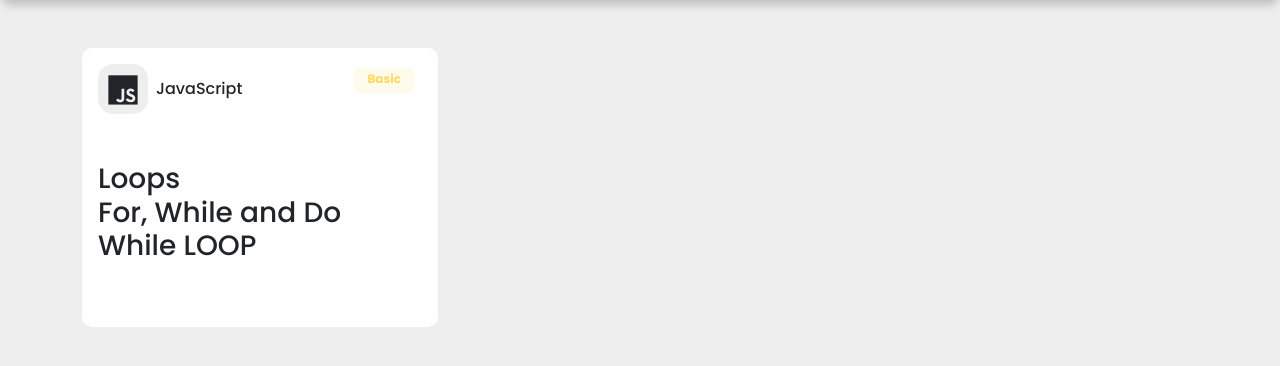
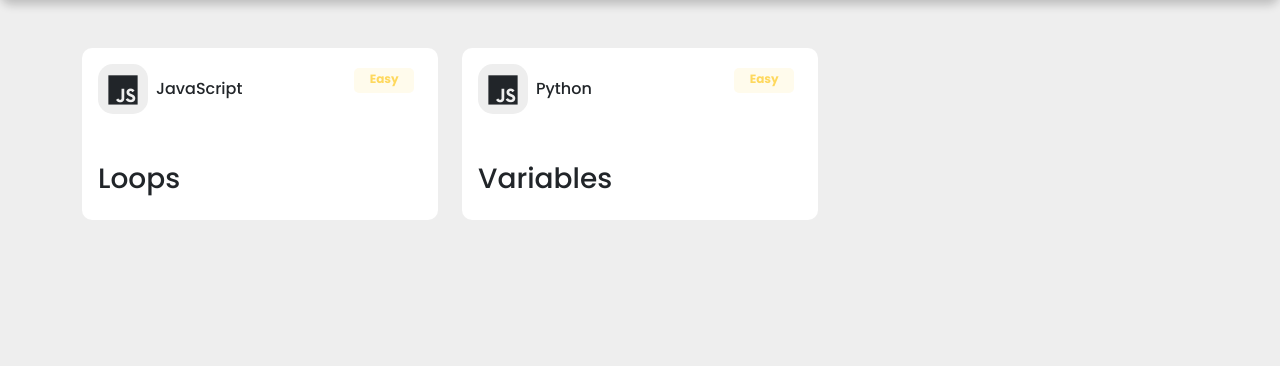
Before and after one commit to byAtulJain/LopicLoop-Master, a Django app: page /learningResources in a window 1280 px wide. Shown: the part 62-428 px from the top of the page. Run offline with Django 4.2, Linux system fonts and the light colour scheme; data comes from the database, SQL or seed files in the repository; both versions use the stored data as it was after the commit.

Commit message:
Updating structure and learning Resources html

```diff
--- a/Minor Project/django-backend/backend/challenges/templates/pages/learningResources.html
+++ b/Minor Project/django-backend/backend/challenges/templates/pages/learningResources.html
@@ -1,3 +1,4 @@
+{% load static %}
 <!DOCTYPE html>
 <html lang="en">
   <head>
@@ -7,7 +8,7 @@
     <title>Document</title>
     <link href="https://cdn.jsdelivr.net/npm/bootstrap@5.3.0-alpha1/dist/css/bootstrap.min.css" rel="stylesheet" integrity="sha384-GLhlTQ8iRABdZLl6O3oVMWSktQOp6b7In1Zl3/Jr59b6EGGoI1aFkw7cmDA6j6gD" crossorigin="anonymous">
    <link rel="stylesheet" href="https://cdn.jsdelivr.net/npm/boxicons@latest/css/boxicons.min.css">
-    <link rel="stylesheet" href="learning resources.css" />
+    <link media="all" rel="stylesheet" href="{% static 'learning resources.css' %}" type="text/css" />
   </head>
   <body>
 <!-- NAVBAR -->
@@ -43,34 +44,26 @@
 <!-- CARD DESIGN -->
 <div class="container mt-5 mb-3">
   <div class="row">
-
-
-
+    {%for row in data%}
       <div class="col-md-4">
           <div class="card p-3 mb-2">
               <div class="d-flex justify-content-between">
                   <div class="d-flex flex-row align-items-center">
                       <div class="icon"> <i class="bx bxl-javascript"></i> </div>
                       <div class="ms-2 c-details">
-                           <h6 class="mb-0">JavaScript</h6> <!-- <span>1 days ago</span> -->
+                           <h6 class="mb-0">{{row.language}}</h6> <!-- <span>1 days ago</span> -->
                       </div>
                   </div>
-                  <div class="badge"> <span>Basic</span> </div>
+                  <div class="badge"> <span>{{row.difficulty}}</span> </div>
               </div>
               <div class="mt-5">
-                  <h3 class="heading">Loops <br>For, While and Do While LOOP</h3>
-                  <div class="mt-5">
-                      <!-- <div class="progress">
-                          <div class="progress-bar" role="progressbar" style="width: 100%" aria-valuenow="50" aria-valuemin="0" aria-valuemax="100"></div>
-                      </div> -->
-                      <!-- <div class="mt-3"> <span class="text1">32 Applied <span class="text2">of 50 capacity</span></span> </div> -->
-                  </div>
+                  <h3 class="heading">{{row.headline}}</h3>
               </div>
           </div>
       </div>
+      {%endfor%}
 
   </div>
-
 </div>
 
   </body>
```
Also changed, not shown: Minor Project/django-backend/backend/backend/settings.py (+7 -2 lines), Minor Project/django-backend/backend/db.sqlite3, Minor Project/django-backend/backend/static/challenges.css (renamed from Minor Project/django-backend/backend/challenges/templates/pages/challenges.css), Minor Project/django-backend/backend/static/code editor.css (renamed from Minor Project/django-backend/backend/challenges/templates/pages/code editor.css), Minor Project/django-backend/backend/static/contact us.css (renamed from Minor Project/django-backend/backend/challenges/templates/pages/contact us.css), Minor Project/django-backend/backend/static/custom room.css (renamed from Minor Project/django-backend/backend/challenges/templates/pages/custom room.css), Minor Project/django-backend/backend/static/learning resources.css (renamed from Minor Project/django-backend/backend/challenges/templates/pages/learning resources.css), Minor Project/django-backend/backend/static/login signup.css (renamed from Minor Project/django-backend/backend/challenges/templates/pages/login signup.css), Minor Project/django-backend/backend/static/style.css (renamed from Minor Project/django-backend/backend/challenges/templates/style.css).
